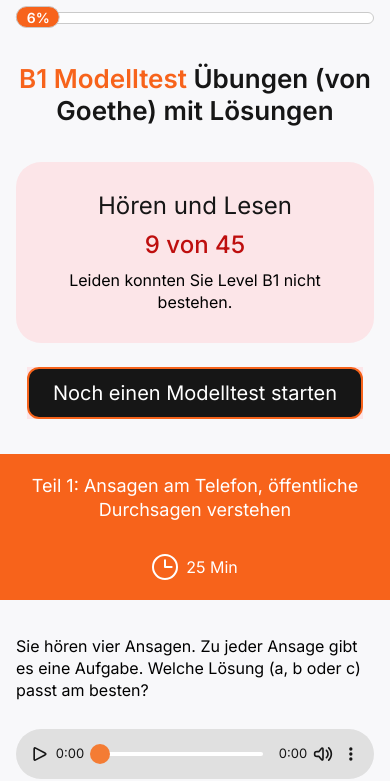
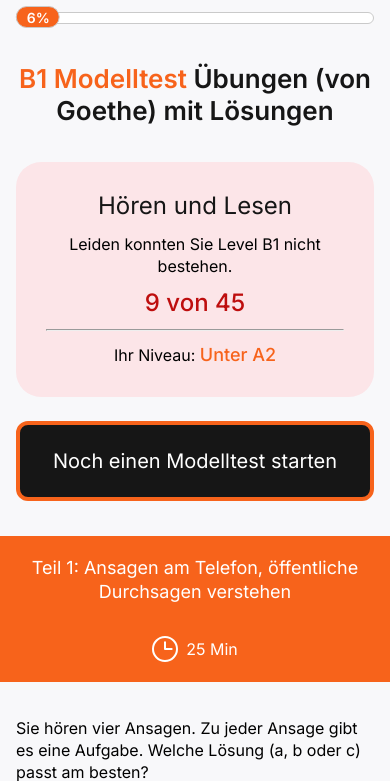
Before and after one commit to Nazar-Obeziuk/bo-vorbereitung, a PHP site: page /result-page/result-page.php in a window 390 px wide. Shown: the part 394-1175 px from the top of the page. Run offline with PHP 8.4, Linux system fonts and the light colour scheme; some web fonts are replaced.

Commit message:
fix button, listening-and-reading, modal

```diff
--- a/result-page/result-page.php
+++ b/result-page/result-page.php
@@ -33,6 +33,7 @@
 
     <section class='listening-german deutsch-b1-horen'>
         <div class="container">
+
             <h1><span>B1</span> Übungen auswählen</h1>
 
             <div class="listening-german__list">
@@ -168,10 +169,10 @@
                     <h3 class="time">9 von 45</h3>
                     <p class='text p3'>Leiden konnten Sie Level B1 nicht bestehen.</p>
                     <hr>
-                    <p class='text p3 autor_name'>Ihr Niveau: <span class='text p1 semibold'>Unter A2</span></p>
+                    <p class='text p3 autor_name'>Ihr Niveau: <span class='text p2 semibold'>Unter A2</span></p>
                 </div>
                 <div class="box-button">
-                    <button class="primary-button border small" type="button">Noch einen Modelltest starten</button>
+                    <button class="primary-black" type="button">Noch einen Modelltest starten</button>
                 </div>
 
             </div>
@@ -623,16 +624,15 @@
                 </form>
 
             </div>
+
             <div class="all-solutions">
                 <hr>
-                <button class="deutsch-b1-horen-button primary-button border small" type="button">Alle Lösungen anzeigen</button>
+                <button class="primary-black" type="button">Alle Lösungen anzeigen</button>
                 <div class="all-solutions__content">
                     <p class='text p3'>Sie sollten Abonnent sein ab 4,99 € pro Monat</p>
                     <p class='text p2 semibold'>Sie haben Zugang zu allen Übungen</p>
                 </div>
             </div>
-
-
 
         </div>
     </section>
--- a/script.js
+++ b/script.js
@@ -589,29 +589,24 @@ document.addEventListener("DOMContentLoaded", () => {
 });
 
 document.addEventListener('DOMContentLoaded', () => {
-  // Add event listener to all buttons with the class 'primary-button'
     document.querySelectorAll('.input__box.border__box button.primary-button').forEach(button => {
         button.addEventListener('click', function() {
-          // Get the value of the data-inputmodal attribute
             const modalClass = this.getAttribute('data-inputmodal');
-
-          // Find the element with the corresponding class
             const modal = document.querySelector(`.${modalClass}`);
 
-          // Toggle the 'open' class on the modal
             if (modal) {
                 modal.classList.toggle('open');
+                document.body.classList.add('overflow-hidden'); // Add overflow-hidden to body
             }
         });
     });
 
-  // Add event listener to all elements with the class 'close-inputmodal'
     document.querySelectorAll('.close-inputmodal').forEach(closeButton => {
         closeButton.addEventListener('click', function() {
-          // Remove the 'open' class from all elements with the class 'inputmodal'
             document.querySelectorAll('.inputmodal').forEach(modal => {
                 modal.classList.remove('open');
             });
+            document.body.classList.remove('overflow-hidden'); // Remove overflow-hidden from body
         });
     });
 });
--- a/styles/base.css
+++ b/styles/base.css
@@ -1,3 +1,7 @@
+body.overflow-hidden {
+  overflow: hidden;
+}
+
 *,
 *::before,
 *::after {
--- a/styles/header/header.css
+++ b/styles/header/header.css
@@ -289,6 +289,7 @@
   .header {
     display: flex;
     flex-direction: column;
+    z-index: 35;
   }
 
   .header.open {
--- a/ui/listening-and-reading/listening-and-reading.css
+++ b/ui/listening-and-reading/listening-and-reading.css
@@ -76,6 +76,7 @@
         padding: 0px;
         background: transparent;
         border-radius: 0;
+        width: 100%;
     }
     .listening-and-reading .box-info{
         background: #FCE5E8;
@@ -84,16 +85,50 @@
         flex-direction: column;
         justify-content: center;
         align-items: center;
-        gap: 10px 0;
+        gap: 12px 0;
         display: inline-flex;
-        width: fit-content;
+        width: 100%;
+        max-width: 100%;
 
     }
+    .listening-and-reading .box-info,.listening-and-reading .box-button{
+        width: 100%;
+    }
+    .listening-and-reading .box-button{
+        background: transparent;
+    }
+    .listening-and-reading .box-button .primary-black{
+        width: 100%;
+    }
+
+
+    .listening-and-reading .box-info>*:nth-child(1){
+        order: 1;
+    }
+
+    .listening-and-reading .box-info>*:nth-child(2){
+        order: 3;
+    }
+
+    .listening-and-reading .box-info>*:nth-child(3){
+        order: 2;
+    }
+
+    .listening-and-reading .box-info>*:nth-child(4){
+        order: 4;
+    }
+
+    .listening-and-reading .box-info>*:nth-child(5){
+        order: 5;
+    }
+
+
+
     .listening-and-reading .box-info hr{
-        display: none;
+        margin: 0;
     }
     .listening-and-reading .box-info .autor_name{
-        display: none;
+
     }
     .listening-and-reading .box-info .title_name{
         margin: 0;
--- a/ui/main.css
+++ b/ui/main.css
@@ -17,3 +17,4 @@
 @import "./hr/hr.css";
 @import "./model-main-timer/model-main-timer.css";
 @import "./all-solutions/all-solutions.css";
+@import "./primary-black/primary-black.css";
--- /dev/null
+++ b/ui/primary-black/primary-black.css
@@ -0,0 +1,48 @@
+.primary-black{
+    border: 4px solid var(--primary-orange);
+    min-width: 410.92px;
+    width: max-content;
+    min-height: 80px;
+    display: flex;
+    justify-content: center;
+    align-items: center;
+    font: 600 24px/1.3em Inter;
+    padding: 12px 24px;
+    border-radius: 12px;
+    color: var(--white);
+    background: var(--black);
+    transition: all 0.4s linear;
+}
+
+.primary-black:hover{
+    background: var(--primary-orange);
+    color: var(--white);
+    transition: all 0.4s linear;
+}
+
+
+@media (max-width: 1199.98px) {
+
+}
+
+@media (max-width: 991.98px) {
+
+}
+
+@media (max-width: 767.98px) {
+
+}
+
+@media (max-width: 575.98px) {
+    .primary-black{
+        min-width: fit-content;
+        font: 400 20px/1.3em Inter;
+        padding: 25px 30px;
+        min-height: 76px;
+        max-height: 80px;
+    }
+}
+
+@media (max-width: 374.98px) {
+
+}
--- a/ui/radio/radio.css
+++ b/ui/radio/radio.css
@@ -178,13 +178,22 @@ input[type="radio"]:checked::before {
 }
 
 .box_border .inputmodal{
-  margin: 0 0 0 -102px;
-  width: 100%;
+  /* margin: 0 0 0 -102px; */
+  /* width: 100%; */
 }
 
 .inputmodal.open{
   display: flex;
-  position: absolute;
+  position: fixed;
+  left: 0;
+  top: 0;
+  bottom: 0;
+  right: 0;
+  width: calc(100% - 32px);
+  max-height: 540px;
+  height: calc(100% - 32px);
+  max-width: 1288px;
+  margin: auto;
 
 }
 
@@ -266,13 +275,13 @@ input[type="radio"]:checked::before {
   .inputmodal{
     padding: 30px 25px;
     gap: 25px 0;
-    max-height: 472px;
-    width: calc(100% - 32px);
+    /* max-height: 472px; */
+    /* width: calc(100% - 32px); */
   }
 
   .box_border .inputmodal {
-      margin: 0 0 0 -82px;
-      width: 100%;
+      /* margin: 0 0 0 -82px; */
+      /* width: 100%; */
   }
 
 }
@@ -280,7 +289,7 @@ input[type="radio"]:checked::before {
 @media (max-width: 991.98px){
 
   .box_border .inputmodal{
-    margin: 0 0 0 -70px;
+    /* margin: 0 0 0 -70px; */
   }
 }
 
@@ -308,7 +317,7 @@ input[type="radio"]:checked::before {
   }
 
   .box_border .inputmodal{
-    margin: 0;
+    /* margin: 0; */
   }
 }
 
```
Also changed, not shown: uikit.php (+5 -9 lines), scripts/base.js (added), ui/audio/audio.css (line endings or trailing spaces). Lines whose indentation alone changed are shown as unchanged.
